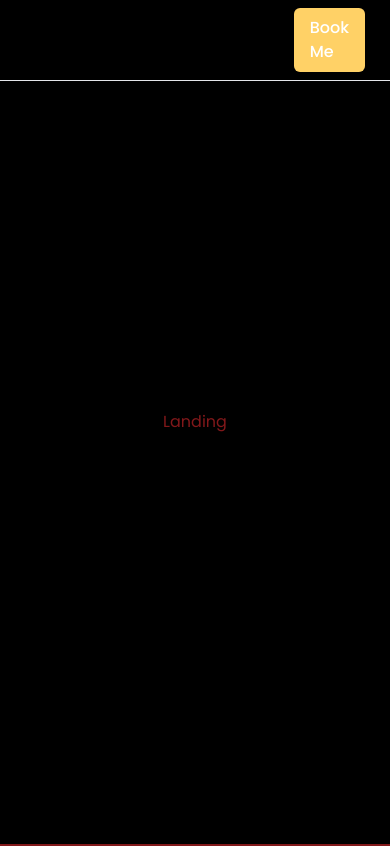
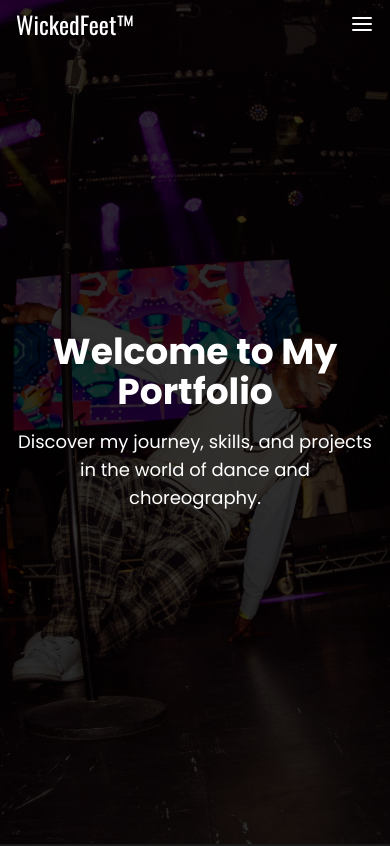
Before and after one commit to kennedyifeadi/WickedFeet-Portfolio, a React (Vite) app: page / in a window 390 px wide. Shown: the top 846 px of the page. Built offline with nearby package versions, Linux system fonts and the light colour scheme.

Commit message:
feat: enhance navigation and layout components with responsive design and improved scroll effects

```diff
--- a/src/components/Nav.tsx
+++ b/src/components/Nav.tsx
@@ -1,25 +1,78 @@
 import { Link } from "react-router-dom"
+import { useEffect, useState } from "react"
+import { FiMenu } from "react-icons/fi"
 
 export const Nav = () => {
-    const navOptions =[
+    const [scrolled, setScrolled] = useState(false);
+    const [menuOpen, setMenuOpen] = useState(false);
+    const navOptions = [
         { name: "Home", path: "/" },
         { name: "About", path: "/about" },
-    ]
+    ];
+
+    useEffect(() => {
+        const handleScroll = () => {
+            setScrolled(window.scrollY > 500);
+        };
+        window.addEventListener("scroll", handleScroll);
+        return () => window.removeEventListener("scroll", handleScroll);
+    }, []);
+
     return (
-    <div className="w-full px-8 fixed top-0 py-2 flex justify-between border-b border-gray-200 z-50">
-        <div style={{ fontFamily: "'Oswald', sans-serif" }} className="text-2xl">
+        <nav
+            className={`w-full fixed top-0 z-50 transition-colors duration-300 ${scrolled ? "bg-white" : "bg-transparent"}`}
+        >
+            <div className="flex items-center justify-between px-4 md:px-8 py-2">
+                <div
+                    style={{ fontFamily: "'Oswald', sans-serif" }}
+                    className={`text-2xl ${scrolled ? "text-[#0D0D0D]" : "text-white"}`}
+                >
                     WickedFeet™
                 </div>
-        <div className="flex gap-4 items-center">
+                {/* Desktop Nav */}
+                <div className="hidden md:flex gap-4 items-center">
                     <div>
                         {navOptions.map((option) => (
-                    <Link key={option.name} to={option.path} className="mx-2">
+                            <Link
+                                key={option.name}
+                                to={option.path}
+                                className={`mx-2 ${scrolled ? "text-[#0D0D0D]" : "text-white"}`}
+                            >
                                 {option.name}
                             </Link>
                         ))}
                     </div>
-            <span className="py-2 px-4 flex justify-center items-center rounded-md bg-[#FFD166] text-white font-medium">Book Me</span>
+                    <span
+                        className={`py-2 px-4 flex justify-center items-center rounded-md bg-[#FFD166] font-medium text-white`}
+                    >
+                        Book Me
+                    </span>
                 </div>
+                {/* Hamburger Icon for Mobile */}
+                <button className="md:hidden text-2xl" onClick={() => setMenuOpen(!menuOpen)}>
+                    <FiMenu className={scrolled ? "text-[#0D0D0D]" : "text-white"} />
+                </button>
             </div>
-  )
+            {/* Mobile Menu */}
+            {menuOpen && (
+                <div className={`md:hidden w-full px-4 pb-4 flex flex-col gap-2 ${scrolled ? "bg-white" : "bg-transparent"} transition-all duration-300`}>
+                    {navOptions.map((option) => (
+                        <Link
+                            key={option.name}
+                            to={option.path}
+                            className={`py-2 border-b border-gray-200 ${scrolled ? "text-[#0D0D0D]" : "text-white"}`}
+                            onClick={() => setMenuOpen(false)}
+                        >
+                            {option.name}
+                        </Link>
+                    ))}
+                    <span
+                        className={`w-full py-3 mt-2 flex justify-center items-center rounded-md bg-[#FFD166] font-medium text-white`}
+                    >
+                        Book Me
+                    </span>
+                </div>
+            )}
+        </nav>
+    );
 }
--- a/src/components/homeComp/AboutMe.tsx
+++ b/src/components/homeComp/AboutMe.tsx
@@ -3,10 +3,10 @@ import { useTransform } from "framer-motion"
 import { motion } from "framer-motion"
 
 export const AboutMe = ({ scrollYProgress }: { scrollYProgress: MotionValue<number> }) => {
-    const scale = useTransform(scrollYProgress, [0, 1], [0.8, 1])
+    const scale = useTransform(scrollYProgress, [0, 1], [0.95, 1])
   return (
-    <div className="h-screen w-full relative z-10 bg-red-900 flex justify-center items-center">
-      <motion.div style={{ scale }}>AboutMe</motion.div>
-    </div>
+    <motion.div style={{ scale }} className="h-screen w-full relative z-10 bg-red-700">
+      <div>AboutMe</div>
+    </motion.div>
   )
 }
--- a/src/components/homeComp/Landing.tsx
+++ b/src/components/homeComp/Landing.tsx
@@ -1,10 +1,17 @@
 import { useTransform } from "framer-motion"
 import { motion } from "framer-motion"
 import type { MotionValue } from "framer-motion"
+import Dancer1 from "../../assets/dancer1.jpg"
 
 export const Landing = ({ scrollYProgress }: { scrollYProgress: MotionValue<number> }) => {
-  const scale = useTransform(scrollYProgress, [0, 1], [1, 0.8])
+  const scale = useTransform(scrollYProgress, [0, 1], [1, 0.95])
   return (
-    <motion.div style={{ scale }} className="w-full h-screen sticky top-0 bg-black flex text-red-900 justify-center items-center" >Landing</motion.div>
+    <motion.div style={{ scale }} className="w-full h-screen sticky top-0" >
+      <img src={Dancer1} alt="Dancer" className="w-full h-full object-cover absolute top-0 left-0" />
+      <div className="absolute top-0 left-0 w-full h-full bg-black/80 flex flex-col justify-center items-center text-center px-4">
+        <h1 className="text-white text-4xl md:text-6xl font-bold mb-4">Welcome to My Portfolio</h1>
+        <p className="text-white text-lg md:text-2xl max-w-2xl">Discover my journey, skills, and projects in the world of dance and choreography.</p>
+      </div>
+    </motion.div>
   )
 }
--- a/src/pages/Home.tsx
+++ b/src/pages/Home.tsx
@@ -25,9 +25,11 @@ const Home = () => {
     requestAnimationFrame(raf)
   }, [])
   return (
-    <div ref={container} className="relative h-[500vh]">
-      <Landing scrollYProgress={scrollYProgress} />
+    <div  className="relative h-[500vh] bg-[#1A1A1A]">
+      <div ref={container} className="relative h-[200vh]">
+              <Landing scrollYProgress={scrollYProgress} />
       <AboutMe scrollYProgress={scrollYProgress} />
+      </div>
       <Services />
       <Performance />
       <Contact />
```
Lines whose indentation alone changed are shown as unchanged.
